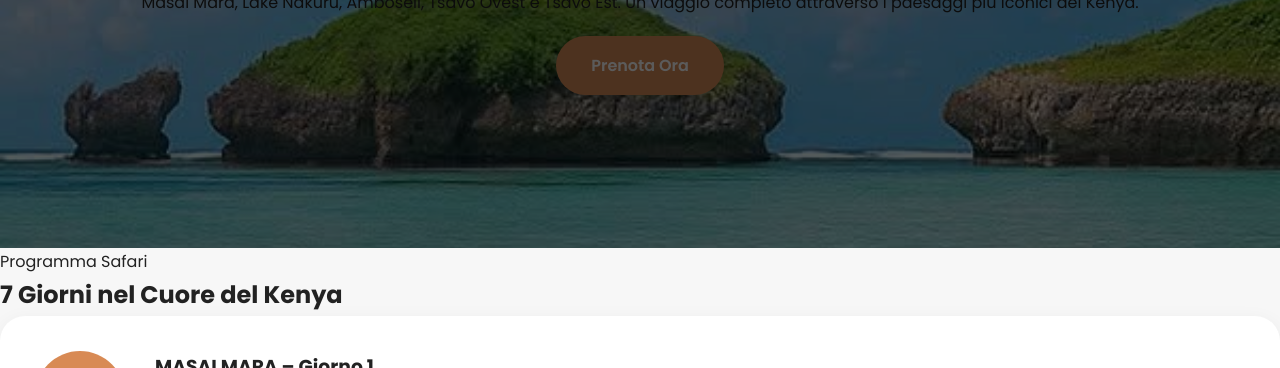
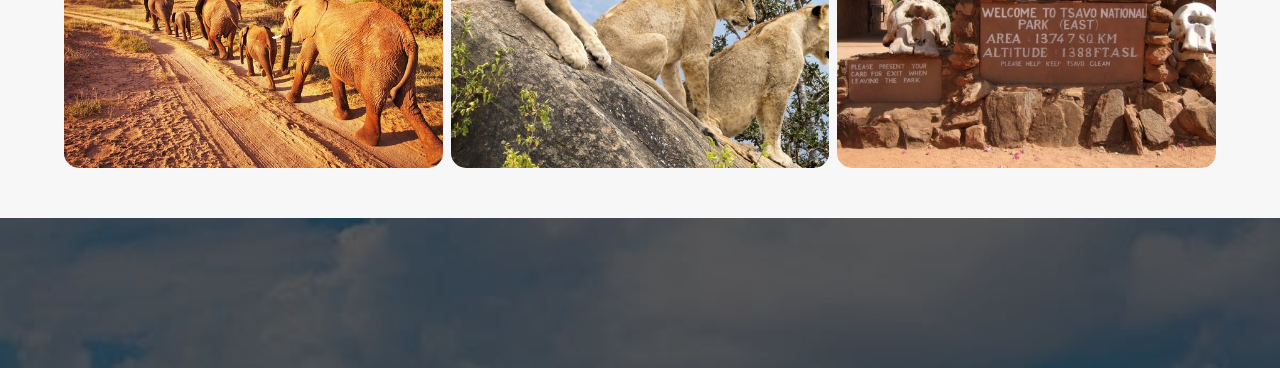
Before and after one commit to meravigliedelkenyaconpirlo/meraviglie-kenya, a plain HTML site: page masai-mara-nakuru-amboseli-tsavo-safari.html in a window 1280 px wide. Shown: the part 232-600 px from the top of the page. Drawn offline with Linux system fonts and the light colour scheme; files whose address does not match are found by name.

Commit message:
Update masai-mara-nakuru-amboseli-tsavo-safari.html

```diff
--- a/masai-mara-nakuru-amboseli-tsavo-safari.html
+++ b/masai-mara-nakuru-amboseli-tsavo-safari.html
@@ -22,12 +22,17 @@ href="https://cdnjs.cloudflare.com/ajax/libs/font-awesome/6.6.0/css/all.min.css"
 
 <body>
 
-<!-- HERO -->
+<!-- SAFARI GALLERY -->
+
+<section class="safari-gallery">
+<img src="images/tsavo-east-1.jpg" alt="Tsavo East Safari">
+<img src="images/tsavo-east-2.jpg" alt="Elephants Tsavo">
+<img src="images/tsavo-east-3.jpg" alt="Game Drive Tsavo">
+
+</section>
 
 <section class="itinerary-hero">
-
 <div class="overlay"></div>
-
 <div class="hero-content">
 
 <span class="hero-badge">
```
